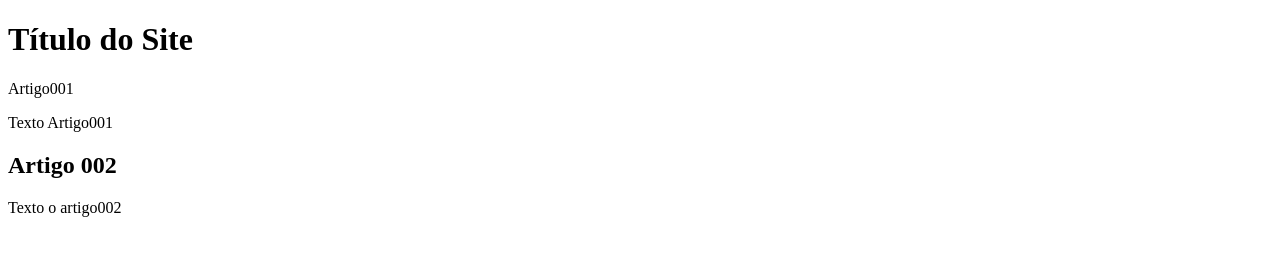
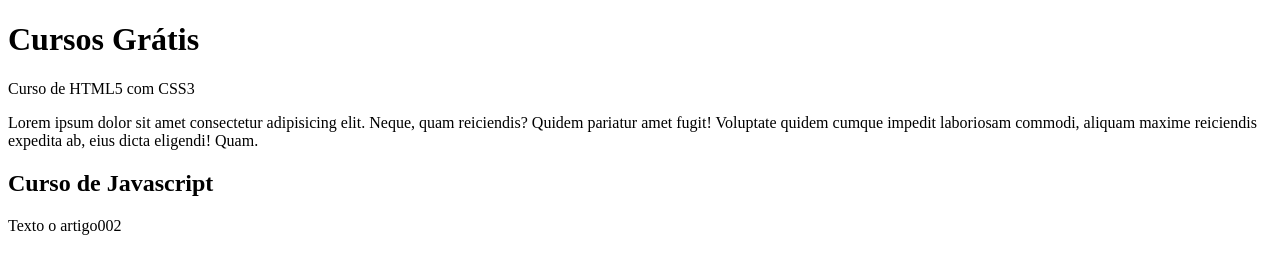
Before and after one commit to luizfernandoacosta/projeto-site-, a plain HTML site: page index.html in a window 1280 px wide. Drawn offline with Linux system fonts and the light colour scheme.

Commit message:
comecei a escrever o conteúdo

```diff
--- a/index.html
+++ b/index.html
@@ -6,10 +6,10 @@
 </head>
 <body>
 <main>
-<header><h1>Título do Site</h1></header>
-<article>Artigo001</article>
-<p> Texto Artigo001
-    <article><h2>Artigo 002</h2></article>
+<header><h1>Cursos Grátis</h1></header>
+<article>Curso de HTML5 com CSS3</article>
+<p>Lorem ipsum dolor sit amet consectetur adipisicing elit. Neque, quam reiciendis? Quidem pariatur amet fugit! Voluptate quidem cumque impedit laboriosam commodi, aliquam maxime reiciendis expedita ab, eius dicta eligendi! Quam.</p>
+    <article><h2>Curso de Javascript</h2></article>
     <p>Texto o artigo002</p>
 </article>
 </body>
```
